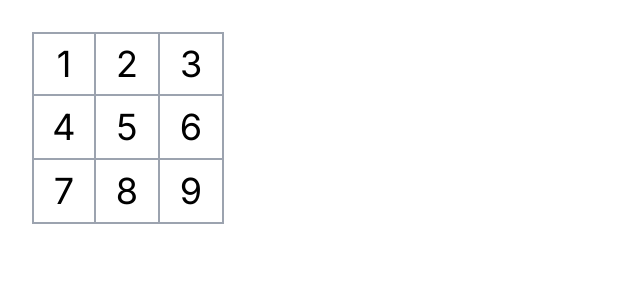
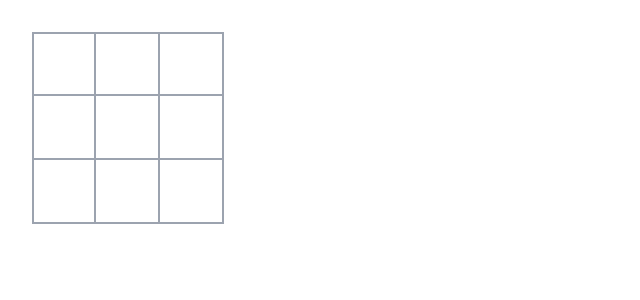
Before and after one commit to uraaaa24/tic-tac-toe, a Next.js app: page / in a window 1280 px wide. Shown: the top 300 px of the page, without its empty margins (0-640 px from the left). Built offline with nearby package versions, Linux system fonts and the light colour scheme.

Commit message:
refactor: Implement click handling for squares in Board component

```diff
--- a/src/components/Board.tsx
+++ b/src/components/Board.tsx
@@ -1,6 +1,17 @@
+'use client'
+
+import { useState } from 'react'
 import Square from './Square'
 
 const Board = () => {
+  const [squares, setSquares] = useState(Array(9).fill(null))
+
+  function handleSquareCLick(i: number) {
+    const newSquares = squares.slice()
+    newSquares[i] = 'X'
+    setSquares(newSquares)
+  }
+
   return (
     <div className="grid grid-cols-3 w-48 h-48">
       {Array.from({ length: 9 }).map((_, i) => {
@@ -9,13 +20,14 @@ const Board = () => {
         return (
           <Square
             key={i}
-            value={value}
+            value={squares[i]}
+            onSquareClick={() => handleSquareCLick(i)}
             className={`
-            ${i < 3 ? 'border-t-2' : ''}
-            ${i % 3 === 0 ? 'border-l-2' : ''}
-            ${i % 3 === 2 ? 'border-r-2' : ''}
-            ${i > 5 ? 'border-b-2' : ''}
-            border-r-2 border-b-2
+              ${i < 3 ? 'border-t-2' : ''}
+              ${i % 3 === 0 ? 'border-l-2' : ''}
+              ${i % 3 === 2 ? 'border-r-2' : ''}
+              ${i > 5 ? 'border-b-2' : ''}
+              border-r-2 border-b-2
             `}
           />
         )
```
